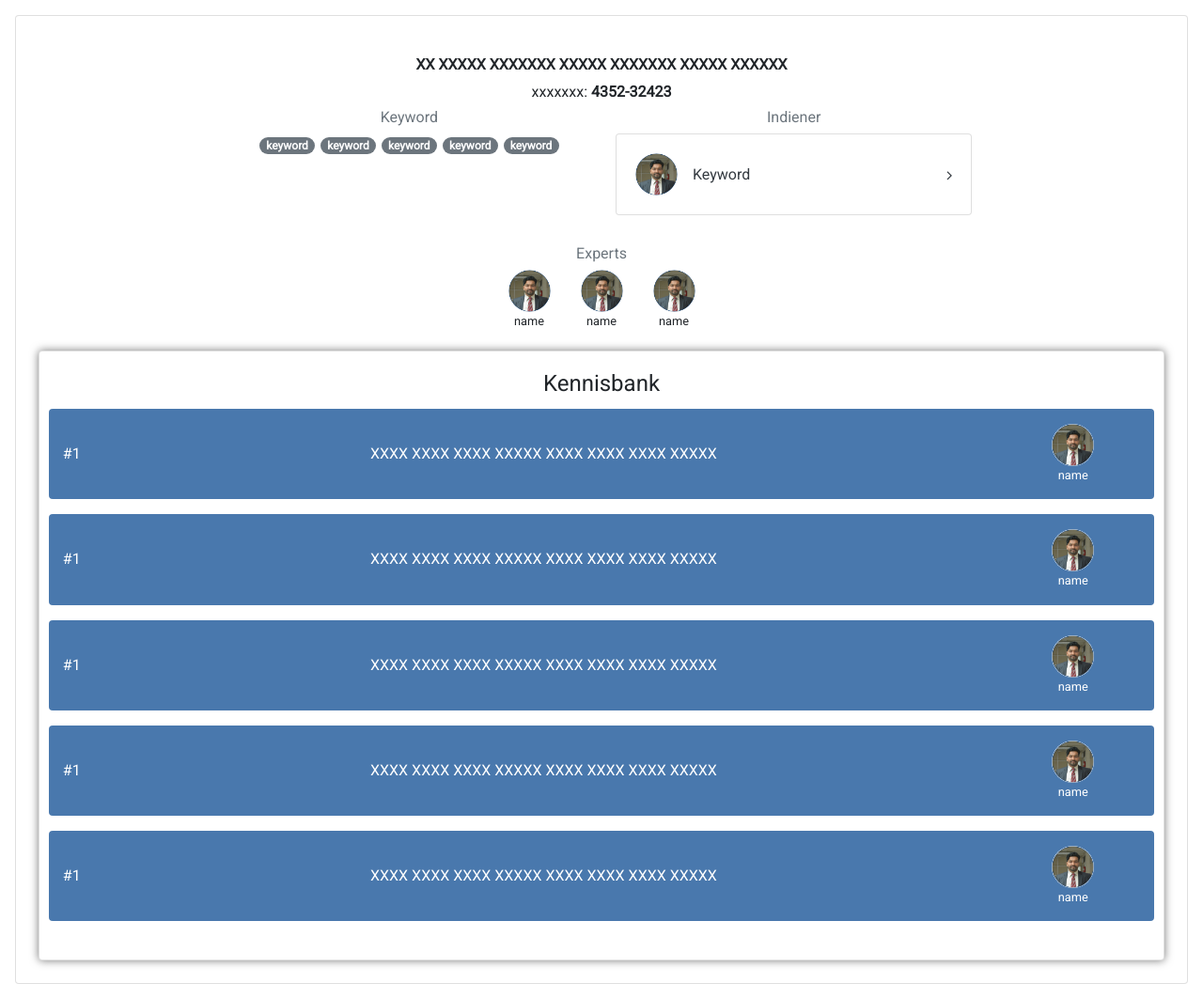
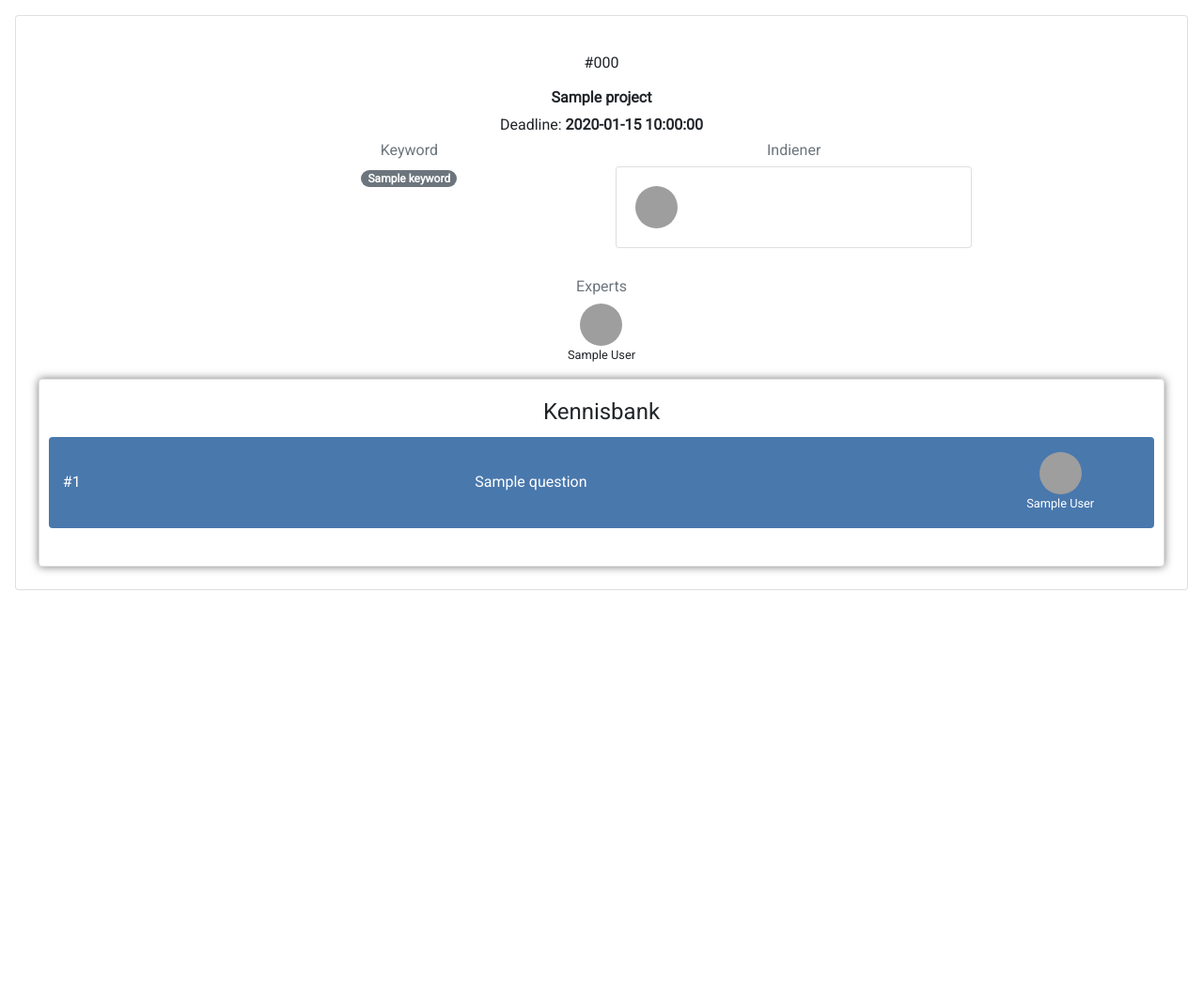
Before and after one commit to Pieterzalis/data-system-project, a PHP site: page /overzicht-detail-keyword.php?id=1 in a window 1280 px wide. Shown: the whole page at 94% size. After the commit the page ends 628 px from the top, so only its background shows below. Run offline with PHP 8.4, Linux system fonts and the light colour scheme; tables that the repository leaves empty or names only in its code hold one stand-in row (values such as "Sample post"); data that the repository does not hold is empty; some libraries are stand-ins or nearby versions; grey boxes are pictures that could not be loaded.

Commit message:
Add files via upload

```diff
--- a/website/overzicht-detail-keyword.php
+++ b/website/overzicht-detail-keyword.php
@@ -1,5 +1,37 @@
 <?php
 require_once 'database/Model_Project.php';
+$id = intval($_GET['id']);
+if($id <= 0) exit('Parameter Error');//#如果id不对提示错误
+
+$a = DB::queryOneRow("SELECT a.question_id,
+            a.question_title,
+            a.question_project_id,
+            b.project_title,
+            b.project_code,
+            b.project_date_letter,
+            REPLACE(CONCAT(pm.parliamentmember_firstname, ' ', pm.parliamentmember_lastname_prefix, ' ', pm.parliamentmember_lastname), '  ', ' ') as indiener_fullname,
+            pa.party_name
+              FROM question a
+              LEFT JOIN project b ON b.project_id=a.question_project_id
+              LEFT JOIN parliamentmember pm ON b.project_submitter = pm.parliamentmember_id
+              LEFT JOIN party pa ON pm.parliamentmember_party_id = pa.party_id
+              WHERE a.question_id=".$id." ");
+$assigned_experts = DB::query("SELECT exp.user_id, u.user_firstname, u.user_lastname_prefix, u.user_lastname, u.user_username
+                              FROM question_has_experts exp
+                              INNER JOIN `user` u ON exp.user_id = u.user_id
+                              WHERE exp.question_id = ".$id." ");
+$expert_fullnames = array();
+foreach ($assigned_experts as $expert){
+	if (is_null($expert["user_lastname_prefix"])) {
+		array_push($expert_fullnames, array(
+		        "name" => $expert["user_firstname"] . ' ' . $expert["user_lastname"],
+                "username" => $expert["user_username"]));
+	} else {
+		array_push($expert_fullnames, array(
+		        "name" => $expert["user_firstname"] . ' ' . $expert["user_lastname_prefix"] . ' ' . $expert["user_lastname"],
+                "username" => $expert["user_username"]));
+	}
+}
 ?>
 
 <!DOCTYPE html>
@@ -17,21 +49,22 @@ require_once 'database/Model_Project.php';
         <!-- row-info -->
         <div class="project-info">
 
-            <h6 class="m-3"><?= $a['project_code'] ?></h6>
+            <h6 class="m-3">#<?= $a['project_code']?></h6>
             <div>
-                <p><Strong>XX XXXXX XXXXXXX XXXXX XXXXXXX XXXXX XXXXXX</Strong></p>
-                <p>xxxxxxx: <Strong>4352-32423</Strong></p>
+                <p><Strong><?=$a['project_title']?></Strong></p>
+                <p>Deadline: <Strong><?=$a['project_date_letter']?></Strong></p>
             </div>
             <div class="row justify-content-md-center">
                 <div class="col-sm col-md-6 col-lg-4">
 
                     <h6 class="text-secondary">Keyword</h6>
-                    <div>
-                        <span class="badge badge-pill badge-secondary">keyword</span>
-                        <span class="badge badge-pill badge-secondary">keyword</span>
-                        <span class="badge badge-pill badge-secondary">keyword</span>
-                        <span class="badge badge-pill badge-secondary">keyword</span>
-                        <span class="badge badge-pill badge-secondary">keyword</span>
+                    <div><?php
+						//#列出该project的所有keyword
+						$ak = DB::query('select keyword_name from keyword where keyword_project_id='.$id);
+						foreach($ak as $v){
+							echo '<span class="badge badge-pill badge-secondary">'.$v['keyword_name'].'</span>';
+						}
+						?>
                     </div>
                 </div>
                 <div class="col-sm col-md-6 col-lg-4">
@@ -39,21 +72,21 @@ require_once 'database/Model_Project.php';
                     <h6 class="text-secondary">Indiener</h6>
                     <div class="card">
                         <div class="card-body">
-                            <a href="login.html"
+                            <a href="login.php"
                                class="w-100 d-flex align-items-center">
                                 <div class="flex-none avatar avatar-md">
                                     <img class="rounded-circle"
-                                         src="assets/img/man.jpg"
+                                         src="assets/img/"
                                          alt="">
                                 </div>
                                 <div class="flex-auto text-dark text-left">
-                                    <p class="mb-0 pl-3">Keyword</p>
+
+                                    <p class="mb-0 pl-3"><?=$a['party_name']?>   <?=$a['indiener_fullname']?> </p>
+
                                 </div>
-                                <div class="flex-none">
-                                    <i class="fa fa-angle-right text-dark"
-                                       style="float:right"
-                                       aria-hidden="true"></i>
-                                </div>
+
+
+
                             </a>
                         </div>
                     </div>
@@ -61,22 +94,22 @@ require_once 'database/Model_Project.php';
             </div>
             <div>
                 <h6 class="text-secondary mt-3">Experts</h6>
-                <div class="d-flex justify-content-center">
+                <div class="d-flex justify-content-center" id="expertsAll">
                     <div class="avatar avatar-md mx-3">
                         <img class="rounded-circle"
-                             src="assets/img/man.jpg"
+                             src="assets/img/woman.jpg"
                              alt="">
                         <p class="text-mini">name</p>
                     </div>
                     <div class="avatar avatar-md mx-3">
                         <img class="rounded-circle"
-                             src="assets/img/man.jpg"
+                             src="assets/img/woman.jpg"
                              alt="">
                         <p class="text-mini">name</p>
                     </div>
                     <div class="avatar avatar-md mx-3">
                         <img class="rounded-circle"
-                             src="assets/img/man.jpg"
+                             src="assets/img/woman.jpg"
                              alt="">
                         <p class="text-mini">name</p>
                     </div>
@@ -89,72 +122,42 @@ require_once 'database/Model_Project.php';
             <div class="card-body">
                 <h4>Kennisbank</h4>
 
-                <ul class="my-list-group container-fluid">
+                <ul class="my-list-group container-fluid"><?php
+						$aq = DB::query("select question_id,question_title from question where question_project_id=$id order by question_id desc");
+						foreach($aq as $k=>$v){
+						?>
                         <li class="my-list-group-item py-2 py-md-3 mb-2 mb-md-3 rounded bg-app text-white row align-items-center">
-                            <div class="col-3 col-md-auto pr-sm-2 pr-md-3">#1</div>
-                            <div class="col-9 col-md px-sm-2 px-md-3">XXXX XXXX XXXX XXXXX XXXX XXXX XXXX XXXXX</div>
-                            <div class="col-9 col-md-auto px-sm-2 px-md-5">
-                                <div class="avatar avatar-md mx-3">
+                            <div class="col-3 col-md-auto pr-sm-2 pr-md-3">#<?=$k+1?></div>
+                            <div class="col-9 col-md px-sm-2 px-md-3"><?=$v['question_title']?></div>
+                            <div class="col-9 col-md-auto px-sm-2 px-md-5"><?php
+								$ae = DB::query("select t.user_id, a.user_firstname,a.user_lastname,a.user_username from question_has_experts t left join user a on a.user_id=t.user_id where t.question_id={$v['question_id']}");
+								foreach($ae as $vv){
+								?>
+                                <div class="avatar avatar-md mx-3 expertSingle" style="float:left">
                                     <img class="rounded-circle"
-                                         src="assets/img/man.jpg"
+                                         src="assets/img/<?=$vv['user_username']?>.jpg"
                                          alt="">
-                                    <p class="text-mini mb-0">name</p>
-                                </div>
+                                    <p class="text-mini mb-0"><?=$vv['user_firstname']?> <?=$vv['user_lastname']?></p>
+                                </div><?php
+								}
+								?>
                             </div>
-                        </li>
-                        <li class="my-list-group-item py-2 py-md-3 mb-2 mb-md-3 rounded bg-app text-white row align-items-center">
-                            <div class="col-3 col-md-auto pr-sm-2 pr-md-3">#1</div>
-                            <div class="col-9 col-md px-sm-2 px-md-3">XXXX XXXX XXXX XXXXX XXXX XXXX XXXX XXXXX</div>
-                            <div class="col-9 col-md-auto px-sm-2 px-md-5">
-                                <div class="avatar avatar-md mx-3">
-                                    <img class="rounded-circle"
-                                         src="assets/img/man.jpg"
-                                         alt="">
-                                    <p class="text-mini mb-0">name</p>
-                                </div>
-                            </div>
-                        </li>
-                        <li class="my-list-group-item py-2 py-md-3 mb-2 mb-md-3 rounded bg-app text-white row align-items-center">
-                            <div class="col-3 col-md-auto pr-sm-2 pr-md-3">#1</div>
-                            <div class="col-9 col-md px-sm-2 px-md-3">XXXX XXXX XXXX XXXXX XXXX XXXX XXXX XXXXX</div>
-                            <div class="col-9 col-md-auto px-sm-2 px-md-5">
-                                <div class="avatar avatar-md mx-3">
-                                    <img class="rounded-circle"
-                                         src="assets/img/man.jpg"
-                                         alt="">
-                                    <p class="text-mini mb-0">name</p>
-                                </div>
-                            </div>
-                        </li>
-                        <li class="my-list-group-item py-2 py-md-3 mb-2 mb-md-3 rounded bg-app text-white row align-items-center">
-                            <div class="col-3 col-md-auto pr-sm-2 pr-md-3">#1</div>
-                            <div class="col-9 col-md px-sm-2 px-md-3">XXXX XXXX XXXX XXXXX XXXX XXXX XXXX XXXXX</div>
-                            <div class="col-9 col-md-auto px-sm-2 px-md-5">
-                                <div class="avatar avatar-md mx-3">
-                                    <img class="rounded-circle"
-                                         src="assets/img/man.jpg"
-                                         alt="">
-                                    <p class="text-mini mb-0">name</p>
-                                </div>
-                            </div>
-                        </li>
-                        <li class="my-list-group-item py-2 py-md-3 mb-2 mb-md-3 rounded bg-app text-white row align-items-center">
-                            <div class="col-3 col-md-auto pr-sm-2 pr-md-3">#1</div>
-                            <div class="col-9 col-md px-sm-2 px-md-3">XXXX XXXX XXXX XXXXX XXXX XXXX XXXX XXXXX</div>
-                            <div class="col-9 col-md-auto px-sm-2 px-md-5">
-                                <div class="avatar avatar-md mx-3">
-                                    <img class="rounded-circle"
-                                         src="assets/img/man.jpg"
-                                         alt="">
-                                    <p class="text-mini mb-0">name</p>
-                                </div>
-                            </div>
-                        </li>
+
+                        </li><?php
+						}
+						?>
                 </ul>
             </div>
         </div>
     </div>
-
+<script type="text/javascript">
+let experts = '';
+$('.expertSingle').each(function(i,n){
+	if(experts.indexOf(n.outerHTML) == -1)
+		experts += n.outerHTML;
+});
+$('#expertsAll').html(experts);
+</script>
 </body>
 
 </html>
```
